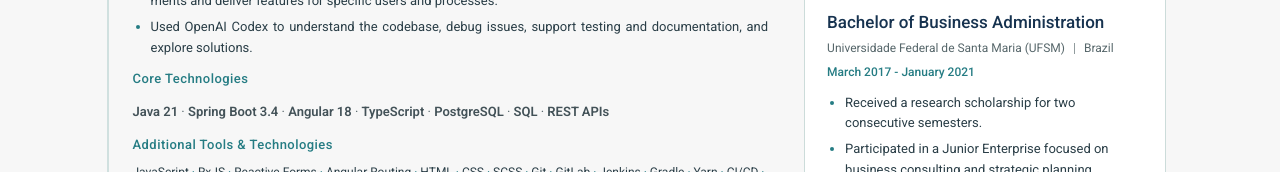
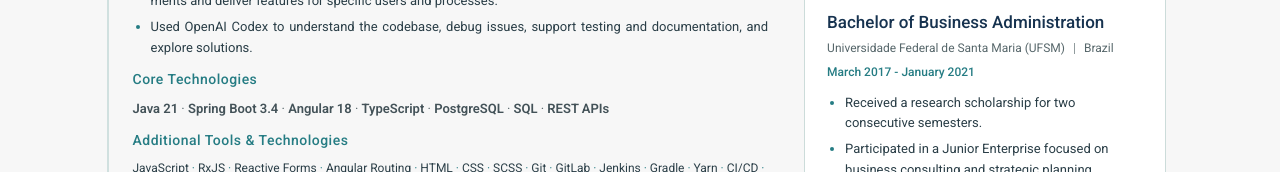
Before and after one commit to Kikasantini/erica-portfolio, a React (Vite) app: page /en/journey in a window 1280 px wide. Shown: the part 780-952 px from the top of the page. Built offline with nearby package versions, Linux system fonts and the light colour scheme.

Commit message:
Increase technology subtitles and tighten core technology line spacing

```diff
--- a/src/index.css
+++ b/src/index.css
@@ -3270,14 +3270,14 @@ p {
 :root { --core-technologies-text: #435258; }
 :root[data-theme='dark'] { --core-technologies-text: #c5d2cf; }
 .journey-page .journey-overview__experience .technology-group h4 {
-  font-size: 13px;
-  line-height: 1.4;
+  font-size: 14px;
+  line-height: 1.35;
 }
 .journey-page .journey-overview__experience .technology-group:not(.technology-group--additional) .technology-list {
   display: block;
   margin: 0;
   padding: 0;
-  line-height: 1.7;
+  line-height: 1.35;
 }
 .journey-page .journey-overview__experience .technology-group:not(.technology-group--additional) .technology-list li,
 :root[data-theme='dark'] .journey-page .journey-overview__experience .technology-group:not(.technology-group--additional) .technology-list li {
@@ -3291,7 +3291,7 @@ p {
   color: var(--core-technologies-text);
   font-size: 13px;
   font-weight: 600;
-  line-height: 1.7;
+  line-height: inherit;
 }
 .journey-page .journey-overview__experience .technology-group:not(.technology-group--additional) .technology-list li:not(:last-child)::after {
   content: ' · ';
```
